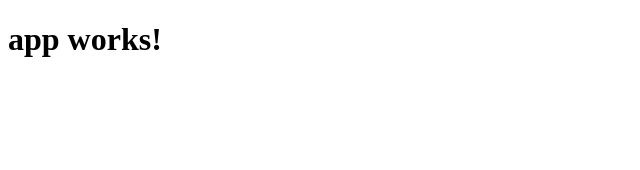
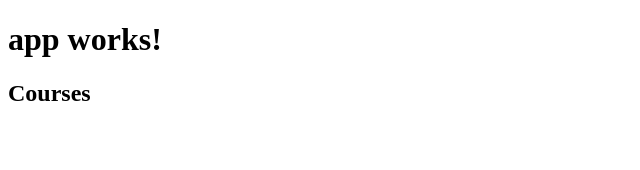
Before and after one commit to MarkWoods1977/angular2-project, an Angular app: page / in a window 1280 px wide. Shown: the top 170 px of the page, without its empty margins (0-640 px from the left). Built offline with nearby package versions, Linux system fonts and the light colour scheme.

Commit message:
Added new component

```diff
--- a/src/app/app.component.html
+++ b/src/app/app.component.html
@@ -1,3 +1,4 @@
 <h1>
   {{title}}
 </h1>
+<courses></courses>
--- a/src/app/app.module.ts
+++ b/src/app/app.module.ts
@@ -4,10 +4,12 @@ import { FormsModule } from '@angular/forms';
 import { HttpModule } from '@angular/http';
 
 import { AppComponent } from './app.component';
+import {CoursesComponent} from "./courses.component";
 
 @NgModule({
   declarations: [
-    AppComponent
+    AppComponent,
+    CoursesComponent
   ],
   imports: [
     BrowserModule,
--- /dev/null
+++ b/src/app/courses.component.ts
@@ -0,0 +1,9 @@
+import { Component } from "@angular/core";
+
+@Component({
+  selector: 'courses',
+  template: '<h2>Courses</h2>'
+})
+export class CoursesComponent {
+
+}
```
